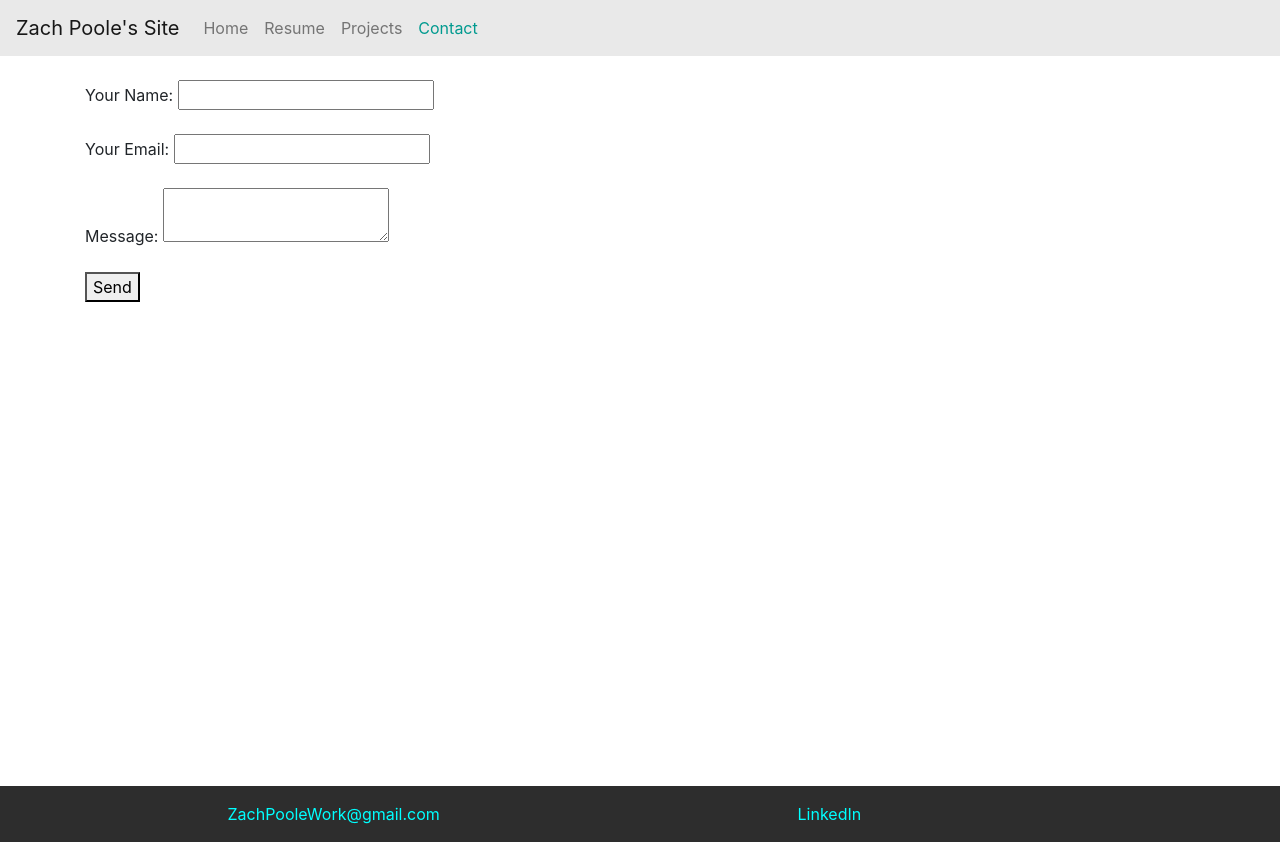
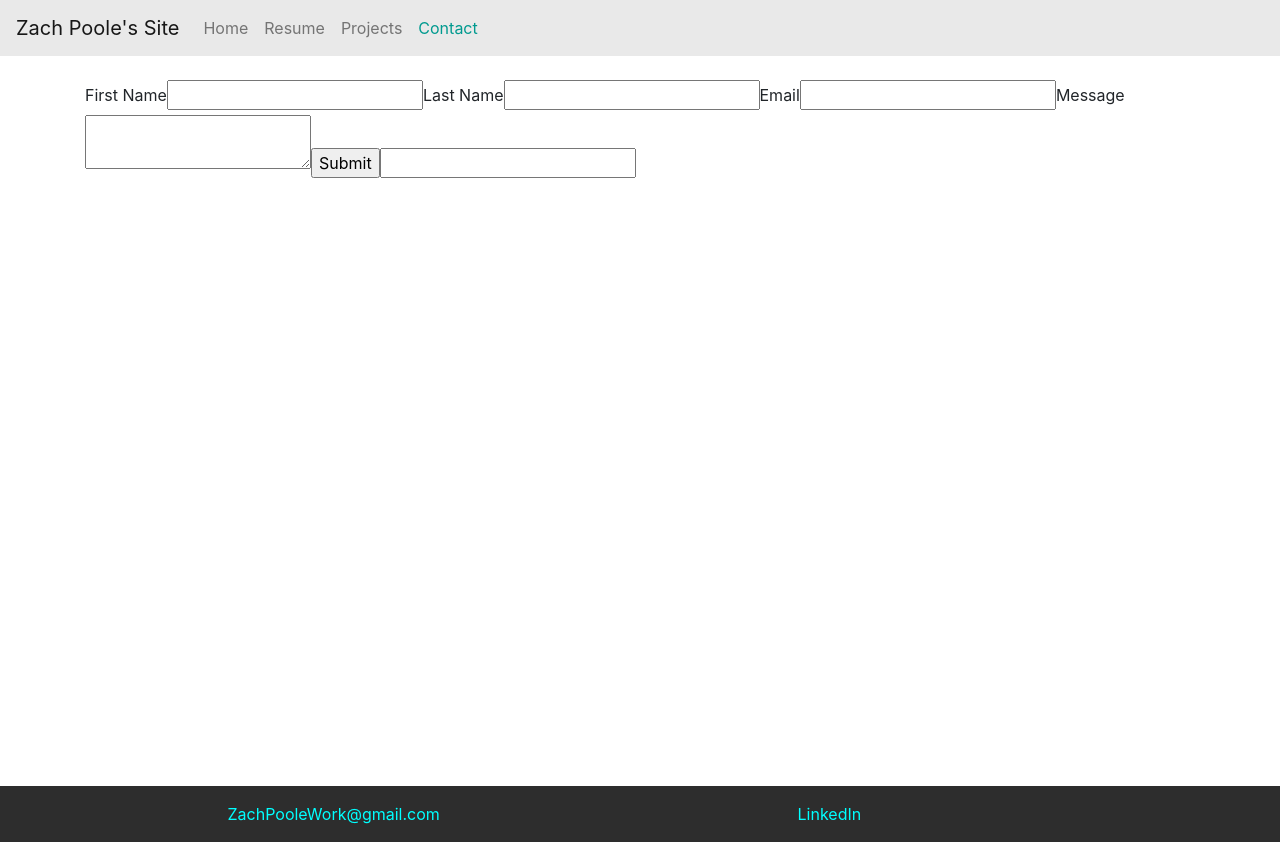
Before and after one commit to ZachPoole/PersonalWebsite, an Angular app: page /contact in a window 1280 px wide. Built offline with nearby package versions, Linux system fonts and the light colour scheme.

Commit message:
test 2 for netlify forms

```diff
--- a/src/app/components/contact/contact.component.html
+++ b/src/app/components/contact/contact.component.html
@@ -1,15 +1,14 @@
 
-<form name="contact" method="POST" data-netlify="true">
-    <p>
-      <label>Your Name: <input type="text" name="name" /></label>
-    </p>
-    <p>
-      <label>Your Email: <input type="email" name="email" /></label>
-    </p>
-    <p>
-      <label>Message: <textarea name="message"></textarea></label>
-    </p>
-    <p>
-      <button type="submit">Send</button>
-    </p>
+<form name="contact" method="post" netlify-honeypot="bot-field" data-netlify="true">
+    <input type="hidden" name="form-name" value="contact" />
+    <label>First Name </label>
+    <input type="text" name="firstName"  required/>
+    <label>Last Name </label>
+    <input type="text" name="lastName"  required/>
+    <label>Email </label>
+    <input type="email" name="email" required/>
+    <label>Message </label>
+    <textarea name="message" required> </textarea>
+    <input type="submit" value="Submit" />
+    <input name="bot-field">
 </form>
--- a/src/index.html
+++ b/src/index.html
@@ -13,6 +13,24 @@
         crossorigin="anonymous">
 </head>
 <body>
+      <noscript>
+            <form name="contact" action="/#/thankyou" method="post" netlify-honeypot="bot-field" data-netlify="true">
+                  <input type="hidden" name="form-name" value="contact" />
+                  <label>First Name </label>
+                  <input type="text" name="firstName"  required/>
+                  <label>Last Name </label>
+                  <input type="text" name="lastName"  required/>
+                  <label>Email </label>
+                  <input type="email" name="email" required/>
+                  <label>Message </label>
+                  <textarea name="message" required></textarea>
+                  <input type="submit" value="Submit" />
+                  <input name="bot-field">
+            </form>
+      </noscript>
+
+
+
   <app-root></app-root>
 
   <script src="https://code.jquery.com/jquery-3.3.1.slim.min.js"
```
